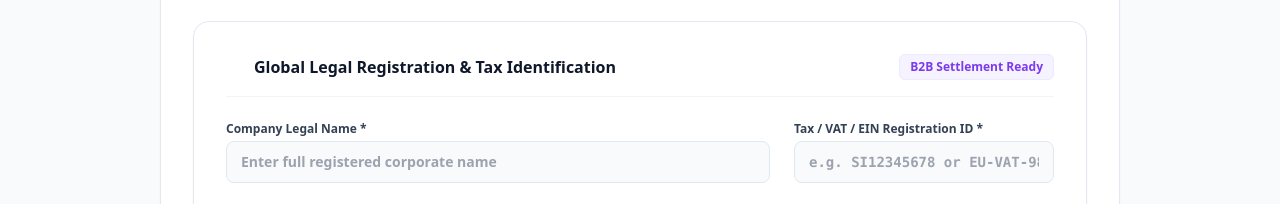
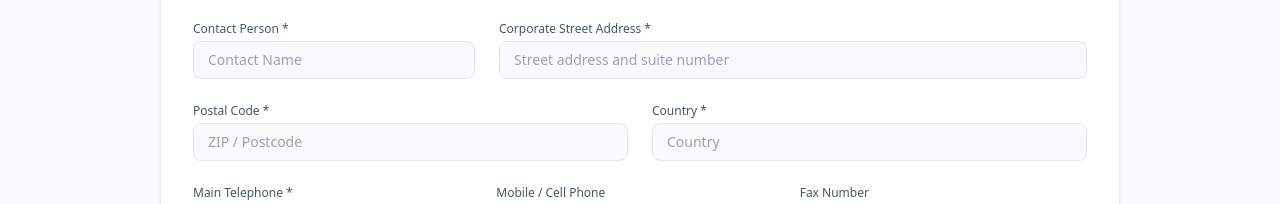
Before and after one commit to Dejc123/payfreight-escrow, a website: page public/cargotrans/dashboard/company_profile.html in a window 1280 px wide. Shown: the part 731-935 px from the top of the page. Drawn offline with nearby package versions, Linux system fonts and the light colour scheme.

Commit message:
Remove company legal name and tax ID section
Removed section for company legal name and tax ID from the profile.

```diff
--- a/public/cargotrans/dashboard/company_profile.html
+++ b/public/cargotrans/dashboard/company_profile.html
@@ -160,27 +160,7 @@
     </div>
   </div>
 
-<!-- SECTION 2: CORE DETAILS & TAX / REGISTRATION ID -->
-<div class="bg-white rounded-2xl shadow-sm border border-slate-200 p-6 md:p-8 space-y-6">
-  <div class="flex items-center justify-between border-b border-slate-100 pb-4">
-    <h2 class="text-base font-bold text-slate-900 flex items-center gap-2">
-      <i data-lucide="file-text" class="w-5 h-5 text-enterprise-600"></i>
-      <span>Global Legal Registration & Tax Identification</span>
-    </h2>
-    <span class="text-xs text-enterprise-600 font-semibold bg-enterprise-50 px-2.5 py-1 rounded-md border border-enterprise-100">B2B Settlement Ready</span>
-  </div>
 
-  <!-- COMPANY & TAX ID -->
-  <div class="grid grid-cols-1 sm:grid-cols-3 gap-6">
-    <div class="sm:col-span-2">
-      <label class="block text-xs font-bold text-slate-700 mb-1">Company Legal Name *</label>
-      <input type="text" id="company_name" placeholder="Enter full registered corporate name" class="w-full bg-slate-50 border border-slate-200 rounded-lg px-3.5 py-2.5 text-sm font-semibold text-slate-900 focus:outline-none focus:border-enterprise-600" required>
-    </div>
-    <div>
-      <label class="block text-xs font-bold text-slate-700 mb-1">Tax / VAT / EIN Registration ID *</label>
-      <input type="text" id="vat_number" placeholder="e.g. SI12345678 or EU-VAT-98765" class="w-full bg-slate-50 border border-slate-200 rounded-lg px-3.5 py-2.5 text-sm font-mono font-bold text-slate-900 focus:outline-none focus:border-enterprise-600" required>
-    </div>
-  </div>
 
   <!-- CONTACT PERSON & CORPORATE STREET ADDRESS -->
   <div class="grid grid-cols-1 sm:grid-cols-3 gap-6">
@@ -601,6 +581,12 @@ let savedBannerUrl = '';
         setValue('activeMarkets', companyRecord.active_markets);
         setValue('company_username', companyRecord.username);
 
+        // Nastavi stanje stikala za e-novičke iz baze
+        const subCheckbox = document.getElementById('subscribed_to_mailing');
+        if (subCheckbox) {
+            subCheckbox.checked = !!companyRecord.subscribed_to_mailing;
+        }
+
         // Točno usklajeno s Supabase shemo:
         const firstName = (member && member.first_name) ? member.first_name : (companyRecord.contact_person || '');
         const lastName = (member && member.last_name) ? member.last_name : '';
@@ -779,6 +765,7 @@ let savedBannerUrl = '';
           license_url: savedLicenseUrl,
           insurance_url: savedInsuranceUrl,
           username: document.getElementById('company_username').value.trim()
+          subscribed_to_mailing: document.getElementById('subscribed_to_mailing').checked
         };
 
         if (!companyId) throw new Error('Company record is not linked. Profile update cancelled to prevent creating or changing the wrong company.');
```
